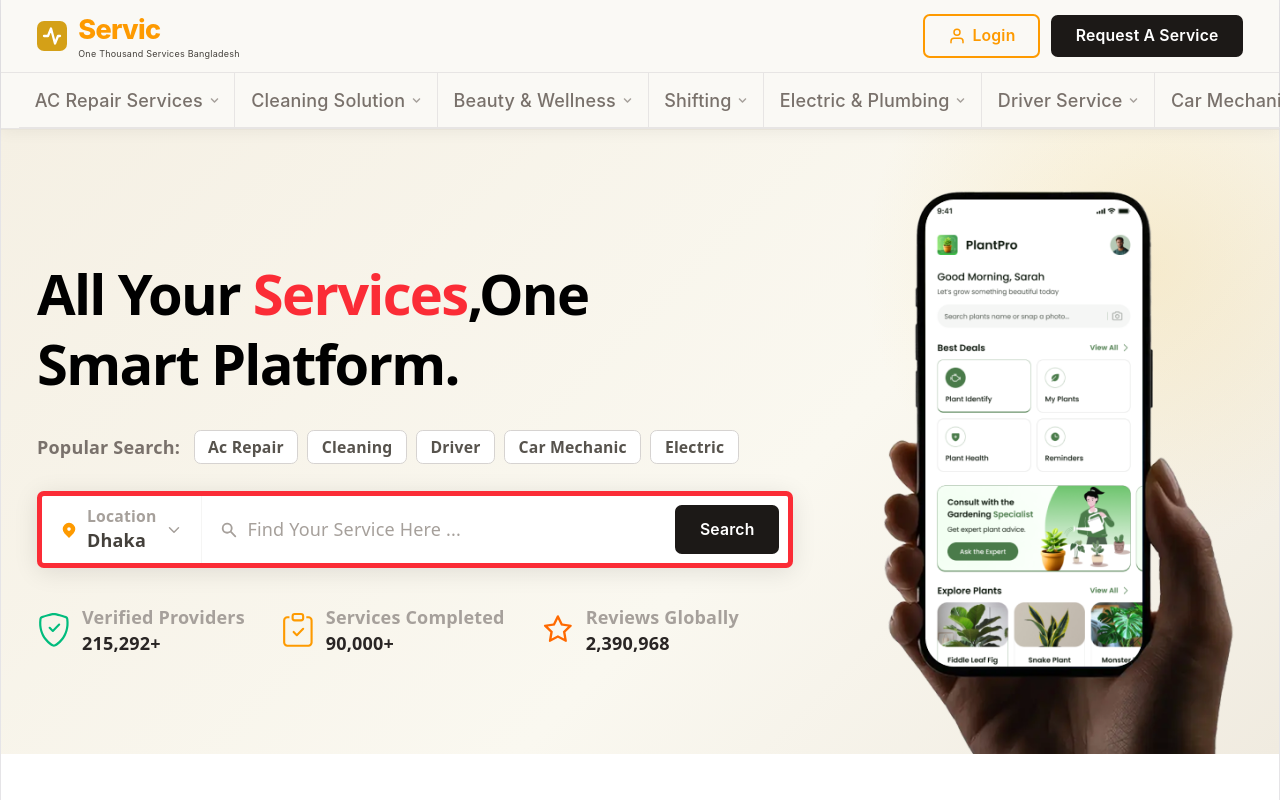
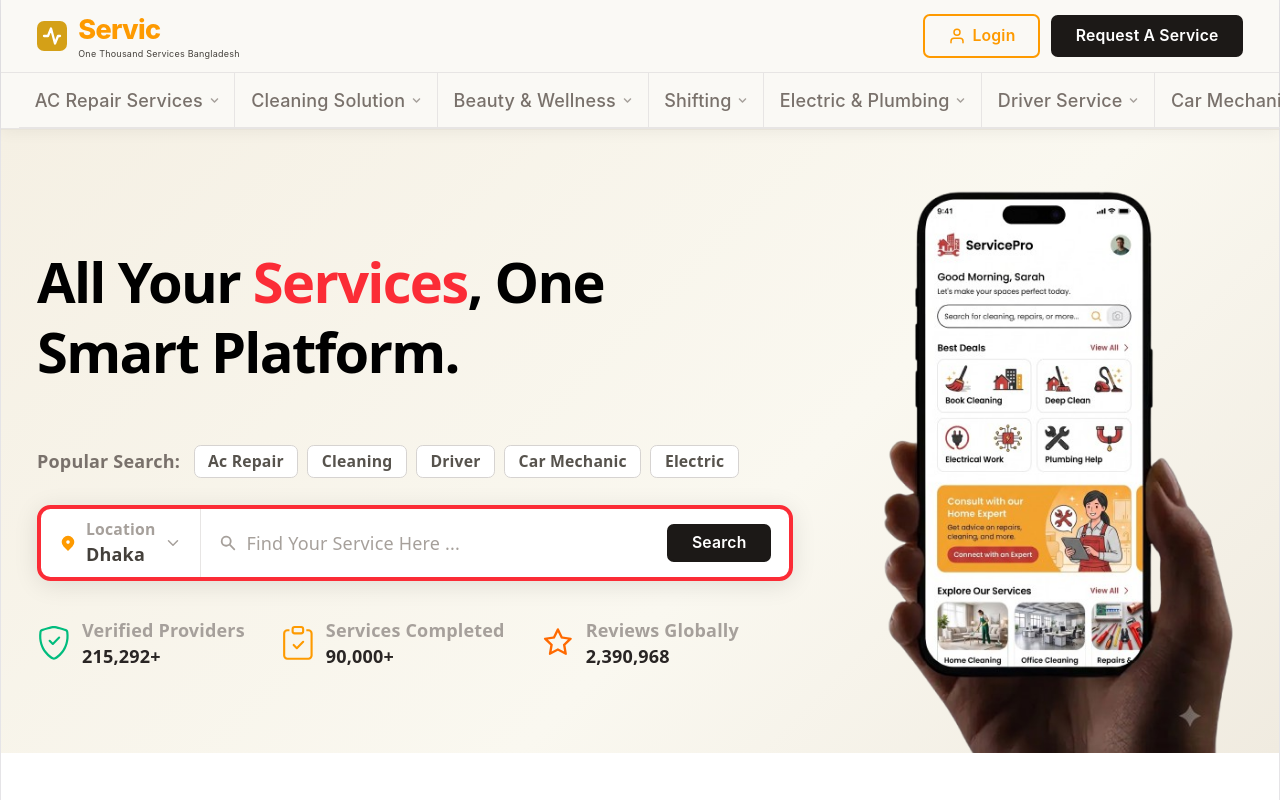
Before and after one commit to mdwasimdev1/service-management-frontend, a React (Vite) app: page / in a window 1280 px wide. Shown: the top 800 px of the page. Built offline with nearby package versions, Linux system fonts and the light colour scheme.

Commit message:
update hero section

```diff
--- a/src/components/section/hero/HeroSection.tsx
+++ b/src/components/section/hero/HeroSection.tsx
@@ -63,26 +63,19 @@
           "linear-gradient(135deg, #f5f0e4 0%, #faf8f0 60%, #f0ebe0 100%)",
       }}
     >
-      {/* Soft radial glow — top-right decoration */}
-      <div
-        className="absolute -top-32 -right-32 w-125 h-125 rounded-full opacity-30 pointer-events-none"
-        style={{
-          background: "radial-gradient(circle, #f0d080 0%, transparent 70%)",
-        }}
-      />
 
       <div className="max-w-7xl mx-auto px-4 sm:px-6 lg:px-8 py-5">
         <div className="flex flex-col lg:flex-row items-center gap-12 lg:gap-0">
           {/* ── LEFT COLUMN */}
-          <div className="flex-1 lg:pr-10 text-left">
+          <div className="flex-1 lg:pr-10 text-center lg:text-left flex flex-col items-center lg:items-start">
             {/* Headline */}
             <motion.h1
               initial={{ opacity: 0, y: 28 }}
               animate={{ opacity: 1, y: 0 }}
               transition={{ duration: 0.55 }}
-              className="text-[2.6rem] sm:text-5xl lg:text-[3.4rem] font-extrabold leading-tight tracking-tight text-black"
+              className="text-4xl sm:text-5xl lg:text-[3.4rem] font-extrabold leading-tight tracking-tight text-black"
             >
-              All Your <span className="text-red-500">Services</span>,One{" "}
+              All Your <span className="text-red-500">Services</span>, One{" "}
               <br className="hidden sm:block" />
               Smart Platform.
             </motion.h1>
@@ -92,7 +85,7 @@
               initial={{ opacity: 0, y: 16 }}
               animate={{ opacity: 1, y: 0 }}
               transition={{ duration: 0.5, delay: 0.18 }}
-              className="mt-6 flex flex-wrap items-center gap-2"
+              className="mt-6 flex flex-wrap items-center justify-center lg:justify-start gap-2"
             >
               <span className="text-stone-500 font-semibold mr-1">
                 Popular Search:
@@ -113,14 +106,14 @@
               initial={{ opacity: 0, y: 16 }}
               animate={{ opacity: 1, y: 0 }}
               transition={{ duration: 0.5, delay: 0.3 }}
-              className="flex items-stretch bg-white rounded-md shadow-[0_4px_24px_rgba(0,0,0,0.10)] border-5 border-red-500 overflow-hidden max-w-2xl mt-6"
+              className="flex flex-col md:flex-row items-stretch md:items-center bg-white rounded-xl shadow-[0_4px_24px_rgba(0,0,0,0.10)] border-4 border-red-500 w-full max-w-2xl mt-6 relative z-10"
             >
               {/* Location picker */}
-              <div className="relative">
+              <div className="relative border-b md:border-b-0 md:border-r border-stone-200 w-full md:w-auto">
                 <button
                   type="button"
                   onClick={() => setLocOpen((p) => !p)}
-                  className="flex items-center gap-2 px-4 py-2 text-base font-semibold text-stone-700 bg-transparent border-r border-stone-100 hover:bg-stone-50 transition-colors duration-150 cursor-pointer whitespace-nowrap"
+                  className="flex w-full items-center justify-between md:justify-start gap-2 px-4 py-3 md:py-2 text-base font-semibold text-stone-700 bg-transparent hover:bg-stone-50 transition-colors duration-150 cursor-pointer whitespace-nowrap rounded-t-xl md:rounded-l-xl md:rounded-tr-none"
                 >
                   <HiLocationMarker className="text-amber-500 text-base shrink-0" />
                   <span className="flex flex-col items-start">
@@ -162,7 +155,7 @@
               </div>
 
               {/* Service search input */}
-              <div className="flex-1 flex items-center px-4 gap-2">
+              <div className="flex-1 flex items-center px-4 py-3 md:py-0 gap-2 w-full md:w-auto">
                 <HiSearch className="text-stone-400 text-base shrink-0" />
                 <input
                   type="text"
@@ -175,13 +168,15 @@
               </div>
 
               {/* Search CTA button */}
+              <div className="px-4 pb-4 md:p-0 md:pr-2 shrink-0 flex w-full md:w-auto">
                 <CustomButton
                   type="submit"
                   id="hero-search-btn"
-                className="m-2 shrink-0"
+                  className="w-full md:w-auto py-3 md:py-2 m-0 md:m-2"
                 >
                   Search
                 </CustomButton>
+              </div>
             </motion.form>
 
             {/* Location + Search bar */}
@@ -191,7 +186,7 @@
               initial={{ opacity: 0, y: 12 }}
               animate={{ opacity: 1, y: 0 }}
               transition={{ duration: 0.5, delay: 0.44 }}
-              className="mt-8 flex flex-wrap gap-6 sm:gap-8"
+              className="mt-8 flex flex-wrap justify-center lg:justify-start gap-6 sm:gap-8"
             >
               {stats.map((s) => (
                 <div key={s.label} className="flex items-center gap-2.5">
--- a/src/components/section/services/PopularPicks.tsx
+++ b/src/components/section/services/PopularPicks.tsx
@@ -1,4 +1,4 @@
-import React, { useState } from 'react';
+import { useState } from 'react';
 import { Link } from 'react-router-dom';
 import { FaStar } from 'react-icons/fa';
 import { FiArrowRight } from 'react-icons/fi';
@@ -133,7 +133,7 @@
                   className="w-full h-full object-cover"
                 />
               </div>
-              <div className="p-5 flex flex-col flex-grow justify-between">
+              <div className="p-5 flex flex-col grow justify-between">
                 <h3 className="font-bold text-gray-900 text-[17px] mb-4">
                   {service.title}
                 </h3>
--- a/src/components/section/testimonials/Testimonials.tsx
+++ b/src/components/section/testimonials/Testimonials.tsx
@@ -1,4 +1,4 @@
-import React, { useState } from 'react';
+import { useState } from 'react';
 import { motion } from 'framer-motion';
 import { FaStar } from 'react-icons/fa';
 import { RiDoubleQuotesR } from 'react-icons/ri';
```
Also changed, not shown: public/home-banner.png. Lines whose indentation alone changed are shown as unchanged.
